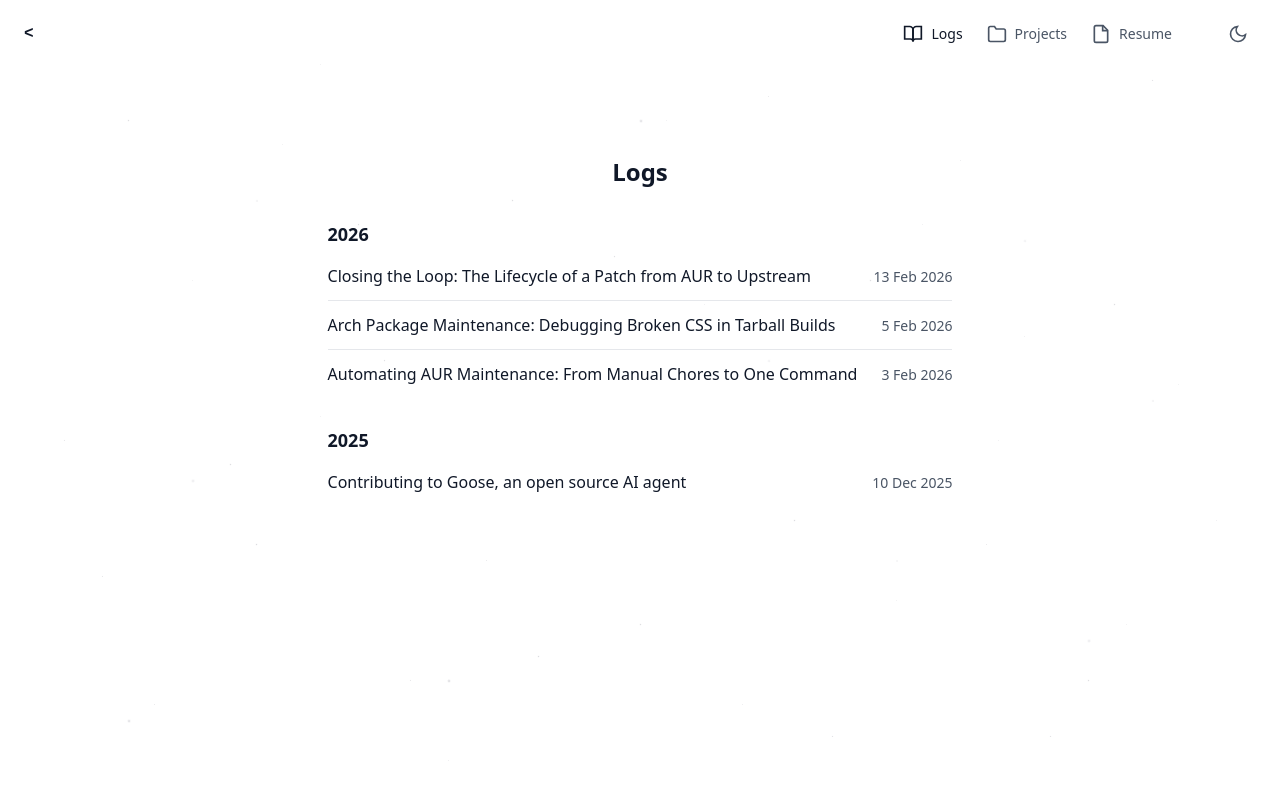
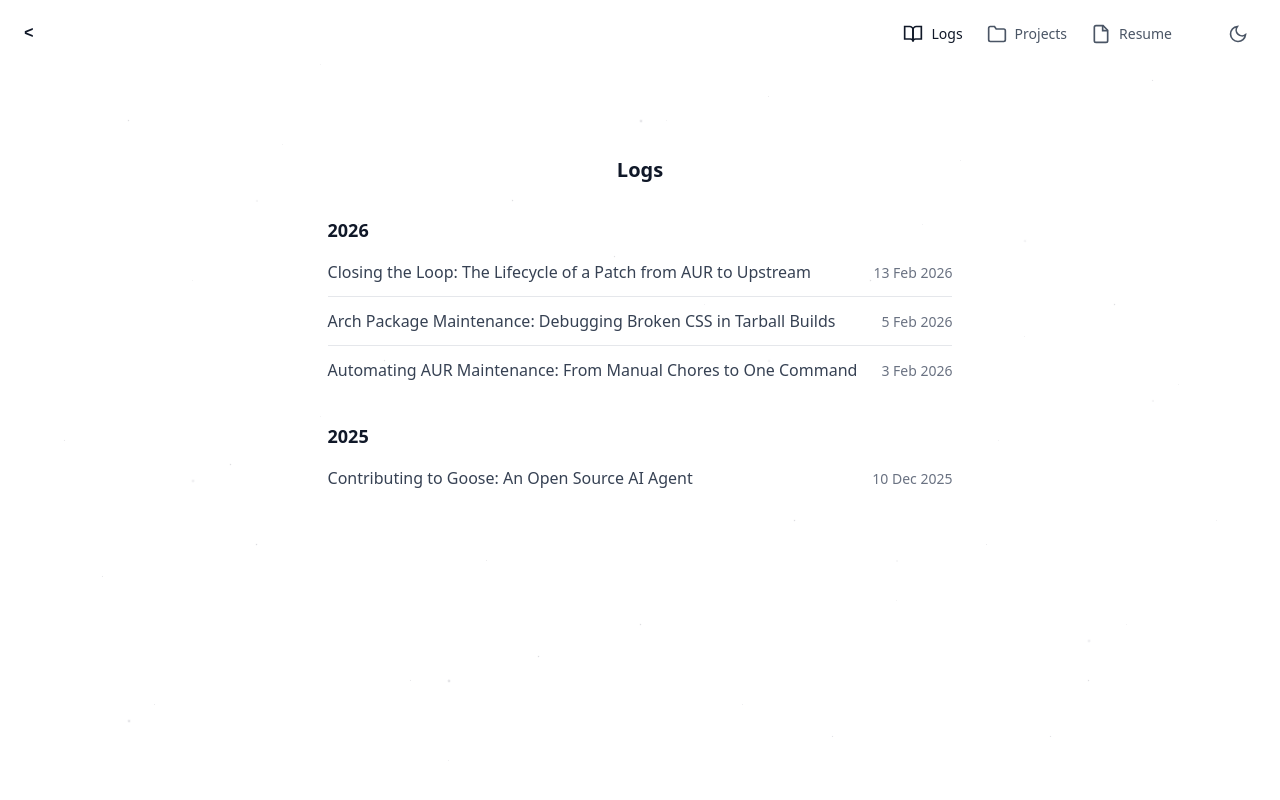
Before and after one commit to sheikhlimon/limon-portfolio, a Next.js app: page /logs in a window 1280 px wide. Shown: the top 800 px of the page. Built offline with nearby package versions, Linux system fonts and the light colour scheme.

Commit message:
fix logs titles sizing and remove bold from log titles

```diff
--- a/app/components/ProjectCard.tsx
+++ b/app/components/ProjectCard.tsx
@@ -17,17 +17,17 @@ export default function ProjectCard({ project }: ProjectCardProps) {
   const Icon = iconMap[project.icon]
 
   return (
-    <a
-      href={project.live || project.github}
-      target="_blank"
-      rel="noopener noreferrer"
-      className="block border border-zinc-400/70 dark:border-zinc-500/50 rounded-lg p-4 hover:border-indigo-400/50 dark:hover:border-indigo-500/50 hover:shadow-lg hover:shadow-indigo-500/5 group hover:scale-[1.02] hover:-translate-y-1 transition-transform duration-200"
-    >
+    <div suppressHydrationWarning className="border border-zinc-400/70 dark:border-zinc-500/50 rounded-lg p-4 hover:border-indigo-400/50 dark:hover:border-indigo-500/50 hover:shadow-lg hover:shadow-indigo-500/5 group hover:scale-[1.02] hover:-translate-y-1 transition-transform duration-200">
       <div className="flex items-center justify-between mb-3">
-        <h3 className="text-xl font-semibold group-hover:text-indigo-600 dark:group-hover:text-indigo-400 transition-colors flex items-center gap-2">
+        <a
+          href={project.live || project.github}
+          target="_blank"
+          rel="noopener noreferrer"
+          className="text-xl font-semibold group-hover:text-indigo-600 dark:group-hover:text-indigo-400 transition-colors flex items-center gap-2"
+        >
           <Icon className="w-4 h-4" />
           {project.title}
-        </h3>
+        </a>
         {project.live && (
           <a
             href={project.github}
@@ -61,6 +61,6 @@ export default function ProjectCard({ project }: ProjectCardProps) {
           ))}
         </ul>
       </div>
-    </a>
+    </div>
   )
 }
--- a/app/components/RecentLogs.tsx
+++ b/app/components/RecentLogs.tsx
@@ -28,7 +28,7 @@ export default function RecentLogs() {
               className="block py-2 border-b border-gray-200 dark:border-gray-800"
             >
               <div className="flex items-baseline justify-between gap-4">
-                <h3 className="text-base font-medium text-gray-900 dark:text-white group-hover:underline">
+                <h3 className="text-base text-gray-900 dark:text-white group-hover:underline">
                   {log.title}
                 </h3>
                 <span className="text-sm text-gray-600 dark:text-gray-400 whitespace-nowrap">
--- a/app/logs/[slug]/page.tsx
+++ b/app/logs/[slug]/page.tsx
@@ -66,7 +66,7 @@ export default async function LogPage({ params }: { params: Promise<{ slug: stri
           </div>
 
           <div className="space-y-4">
-            <h1 className="text-3xl font-bold">{data.title || 'Untitled'}</h1>
+            <h1 className="text-xl font-bold">{data.title || 'Untitled'}</h1>
             <p className="text-sm text-gray-600 dark:text-gray-400">{data.date || ''}</p>
           </div>
 
--- a/app/logs/page.tsx
+++ b/app/logs/page.tsx
@@ -59,7 +59,7 @@ export default function LogsPage() {
     <div className="min-h-screen">
       <div className="max-w-4xl mx-auto px-5 py-12">
         <div className="space-y-8">
-          <h1 className="text-2xl font-bold text-center">Logs</h1>
+          <h1 className="text-xl font-bold text-center">Logs</h1>
 
           <div className="space-y-10">
             {Object.entries(groupedLogs)
@@ -75,11 +75,11 @@ export default function LogsPage() {
                         <div className="flex items-baseline justify-between gap-6">
                           <Link
                             href={`/logs/${log.slug}`}
-                            className="text-base font-medium text-gray-900 dark:text-white hover:underline"
+                            className="text-base text-gray-700 dark:text-gray-300 hover:text-gray-900 dark:hover:text-white hover:underline"
                           >
                             {log.title}
                           </Link>
-                          <span className="text-sm text-gray-600 dark:text-gray-400">
+                          <span className="text-sm text-gray-500 dark:text-gray-400 whitespace-nowrap">
                             {log.date}
                           </span>
                         </div>
--- a/logs/2025-12-10-goose.md
+++ b/logs/2025-12-10-goose.md
@@ -1,5 +1,5 @@
 ---
-title: Contributing to Goose, an open source AI agent
+title: 'Contributing to Goose: An Open Source AI Agent'
 date: 10 Dec 2025
 year: 2025
 ---
--- a/package.json
+++ b/package.json
@@ -1,6 +1,6 @@
 {
   "name": "limon-portfolio",
-  "version": "0.1.0",
+  "version": "2.0.0",
   "private": true,
   "scripts": {
     "dev": "next dev",
```
